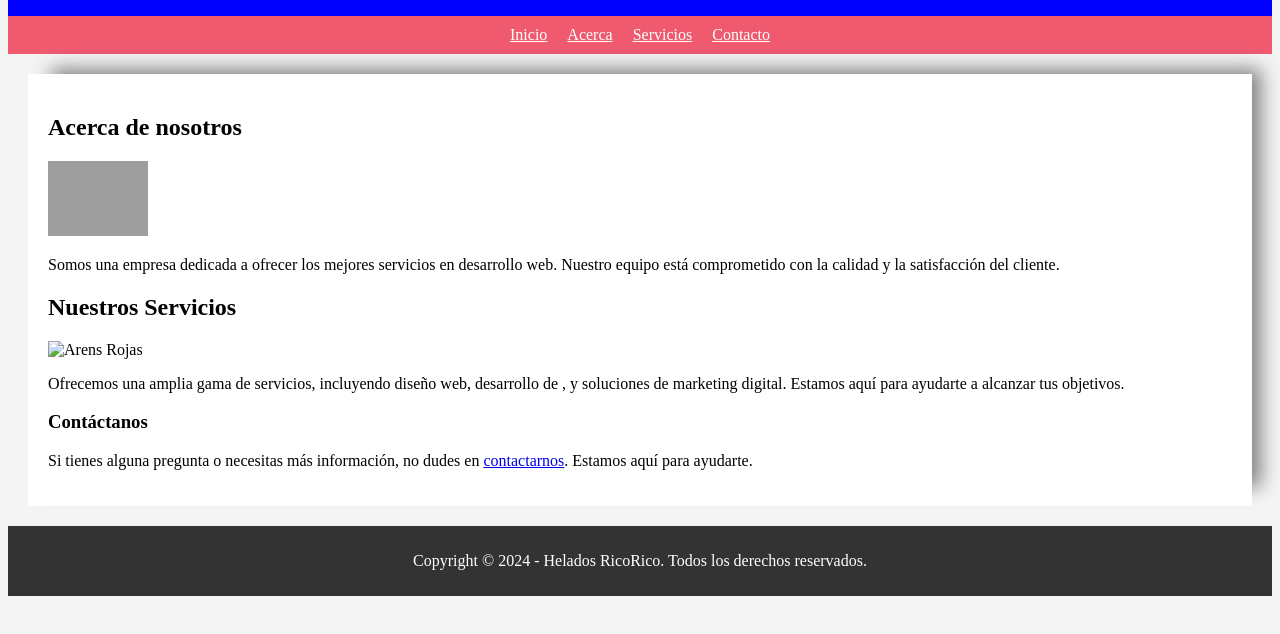
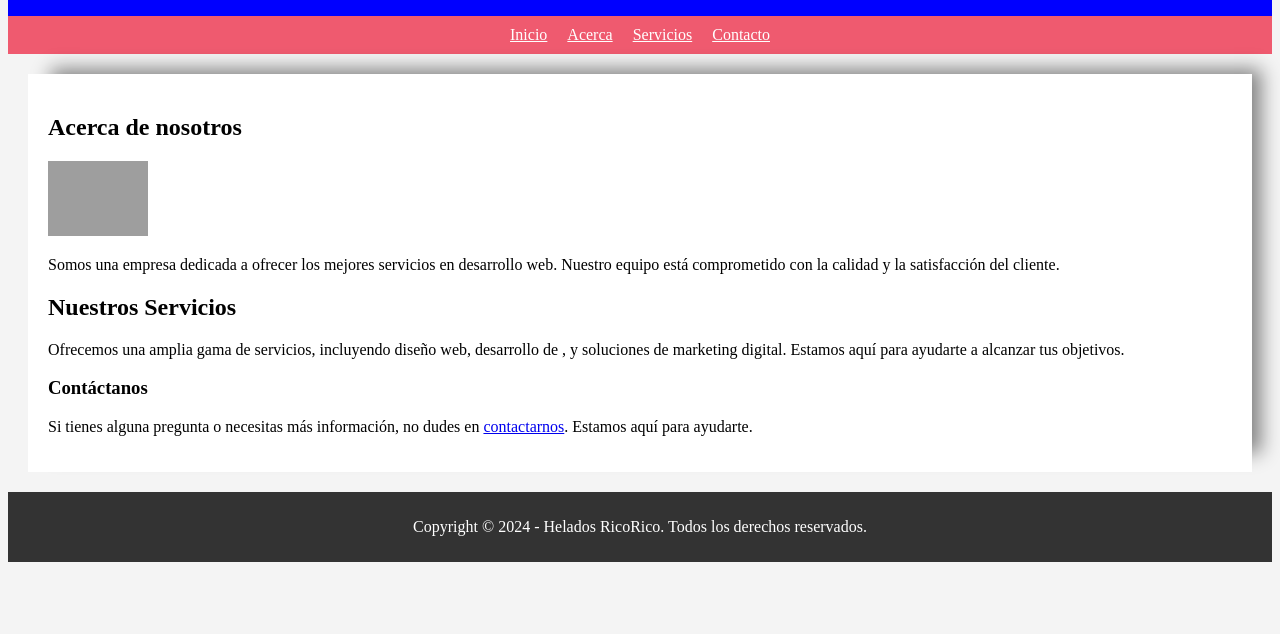
Before and after one commit to arensrojas/helados, a plain HTML site: page index.html in a window 1280 px wide. Shown: the part 102-736 px from the top of the page. Drawn offline with Linux system fonts and the light colour scheme; grey boxes are pictures that could not be loaded.

Commit message:
Update index.html

```diff
--- a/index.html
+++ b/index.html
@@ -72,7 +72,7 @@
             con la calidad y la satisfacción del cliente. </p>
 
         <h2>Nuestros Servicios</h2>
-        <img src="H:\Dev\html\assets\arens.jpg" alt="Arens Rojas" width="100">
+
 
         <p>Ofrecemos una amplia gama de servicios, incluyendo diseño web, desarrollo de ,
             y soluciones de
```
